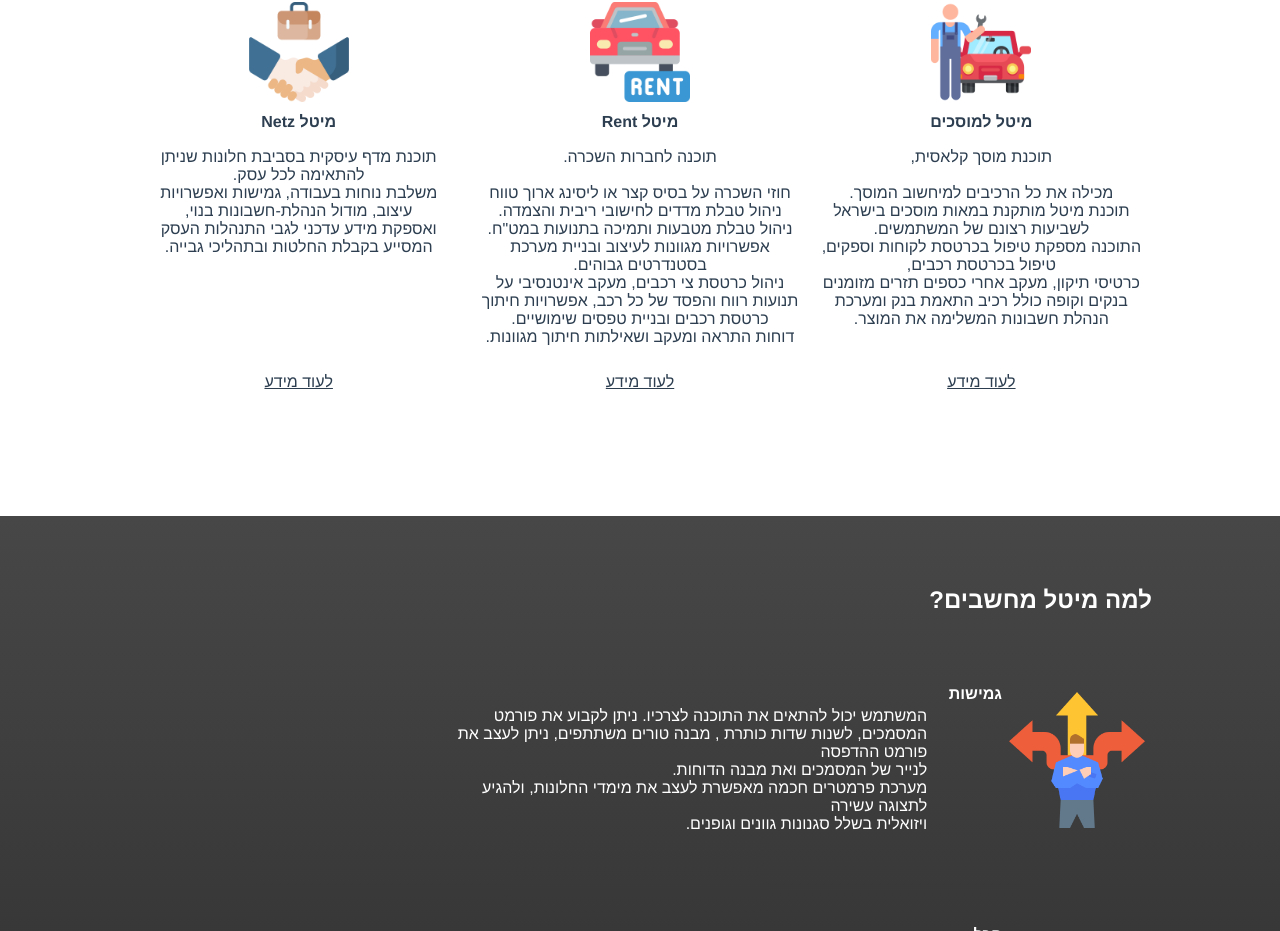
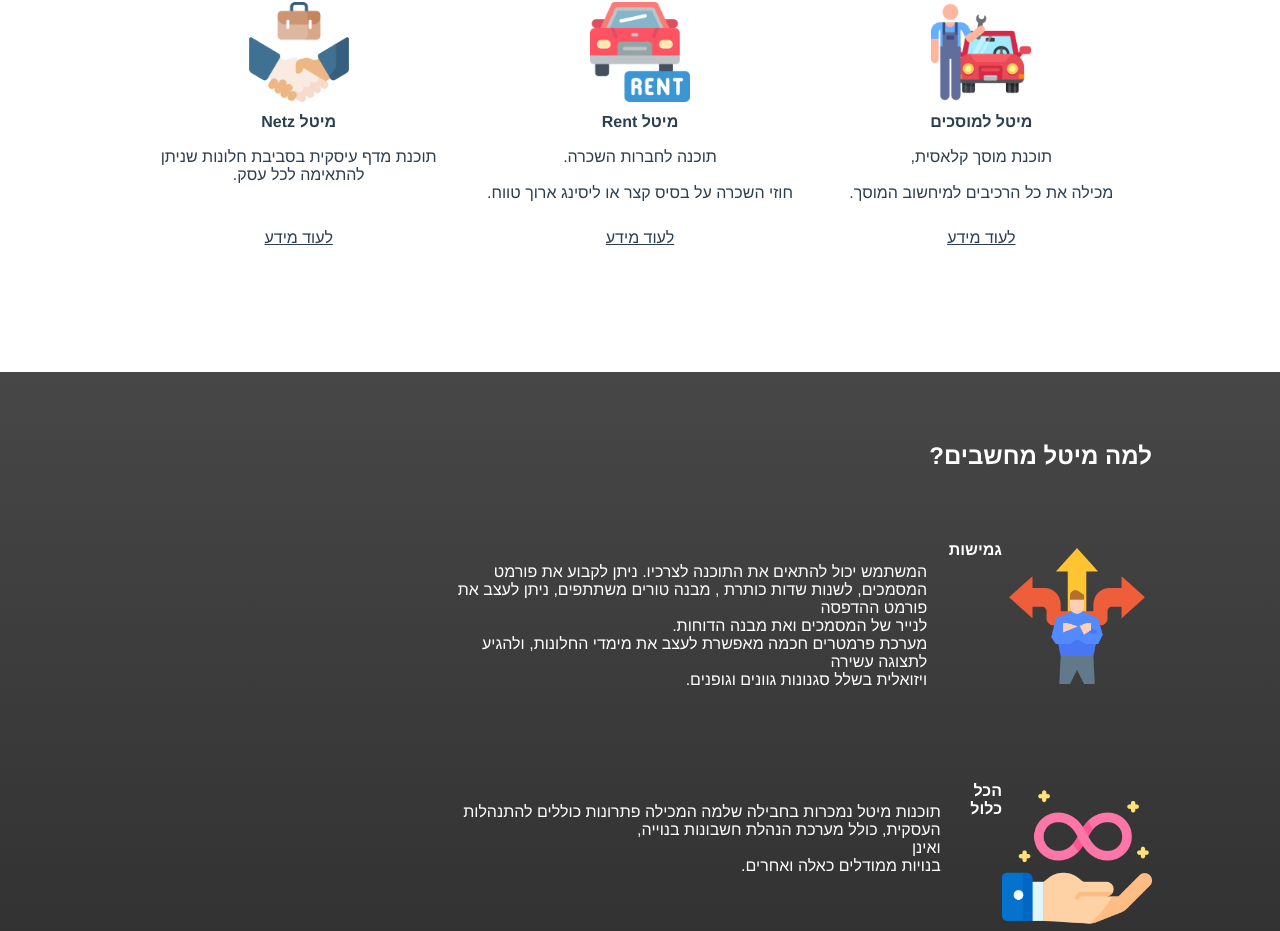
Before and after one commit to itaytzdaka/metal-client, a Vue app: page / in a window 1280 px wide. Shown: the part 1077-2008 px from the top of the page. Built offline with nearby package versions, Linux system fonts and the light colour scheme.

Commit message:
softwares

```diff
--- a/src/components/Metal.vue
+++ b/src/components/Metal.vue
@@ -1,6 +1,11 @@
 <template>
   <div class="metal">
       <h1>מיטל למוסכים</h1>
+      <p>
+                  תוכנת מיטל מותקנת במאות מוסכים בישראל לשביעות רצונם של המשתמשים.
+          התוכנה מספקת טיפול בכרטסת לקוחות וספקים, טיפול בכרטסת רכבים,
+          כרטיסי תיקון, מעקב אחרי כספים תזרים מזומנים בנקים וקופה כולל רכיב התאמת בנק ומערכת הנהלת חשבונות המשלימה את המוצר.
+      </p>
   </div>
 </template>
 
--- a/src/components/Netz.vue
+++ b/src/components/Netz.vue
@@ -1,6 +1,10 @@
 <template>
   <div class="netz">
     <h2>מיטל Netz</h2>
+    <p>
+                משלבת נוחות בעבודה, גמישות ואפשרויות עיצוב, מודול הנהלת-חשבונות בנוי,
+          ואספקת מידע עדכני לגבי התנהלות העסק המסייע בקבלת החלטות ובתהליכי גבייה.
+    </p>
   </div>
 </template>
 
--- a/src/components/Rent.vue
+++ b/src/components/Rent.vue
@@ -1,6 +1,13 @@
 <template>
   <div class="rent">
     <h2>מיטל Rent</h2>
+    <p>
+                ניהול טבלת מדדים לחישובי ריבית והצמדה.
+          ניהול טבלת מטבעות ותמיכה בתנועות במט"ח.
+          אפשרויות מגוונות לעיצוב ובניית מערכת בסטנדרטים גבוהים.
+          ניהול כרטסת צי רכבים, מעקב אינטנסיבי על תנועות רווח והפסד של כל רכב, אפשרויות חיתוך כרטסת רכבים ובניית טפסים שימושיים.
+          דוחות התראה ומעקב ושאילתות חיתוך מגוונות.
+    </p>
   </div>
 </template>
 
--- a/src/components/Softwares.vue
+++ b/src/components/Softwares.vue
@@ -57,30 +57,20 @@ export default {
         src: require('../assets/png/car-repair.png'),
         title: "מיטל למוסכים",
         text: `תוכנת מוסך קלאסית,\n
-          מכילה את כל הרכיבים למיחשוב המוסך. \r
-          תוכנת מיטל מותקנת במאות מוסכים בישראל לשביעות רצונם של המשתמשים.\r
-          התוכנה מספקת טיפול בכרטסת לקוחות וספקים, טיפול בכרטסת רכבים,\r
-          כרטיסי תיקון, מעקב אחרי כספים תזרים מזומנים בנקים וקופה כולל רכיב התאמת בנק ומערכת הנהלת חשבונות המשלימה את המוצר.`,
+          מכילה את כל הרכיבים למיחשוב המוסך.`,
         url: "/metal"
       },
       {
         src: require('../assets/png/car-rental.png'),
         title: "מיטל Rent",
         text: `תוכנה לחברות השכרה.\n
-          חוזי השכרה על בסיס קצר או ליסינג ארוך טווח\r
-          ניהול טבלת מדדים לחישובי ריבית והצמדה.\r
-          ניהול טבלת מטבעות ותמיכה בתנועות במט"ח.\r
-          אפשרויות מגוונות לעיצוב ובניית מערכת בסטנדרטים גבוהים.\r
-          ניהול כרטסת צי רכבים, מעקב אינטנסיבי על תנועות רווח והפסד של כל רכב, אפשרויות חיתוך כרטסת רכבים ובניית טפסים שימושיים.\r
-          דוחות התראה ומעקב ושאילתות חיתוך מגוונות.`,
+          חוזי השכרה על בסיס קצר או ליסינג ארוך טווח.`,
         url: "/rent"
       },
       {
         src: require('../assets/png/business.png'),
         title: "מיטל Netz",
-        text: `תוכנת מדף עיסקית בסביבת חלונות שניתן להתאימה לכל עסק.\r
-          משלבת נוחות בעבודה, גמישות ואפשרויות עיצוב, מודול הנהלת-חשבונות בנוי,\r
-          ואספקת מידע עדכני לגבי התנהלות העסק המסייע בקבלת החלטות ובתהליכי גבייה.`,
+        text: `תוכנת מדף עיסקית בסביבת חלונות שניתן להתאימה לכל עסק.`,
         url: "/netz"
       },
     ]
```
Also changed, not shown: 1 other file (tests, documents, lock files or other folders).
